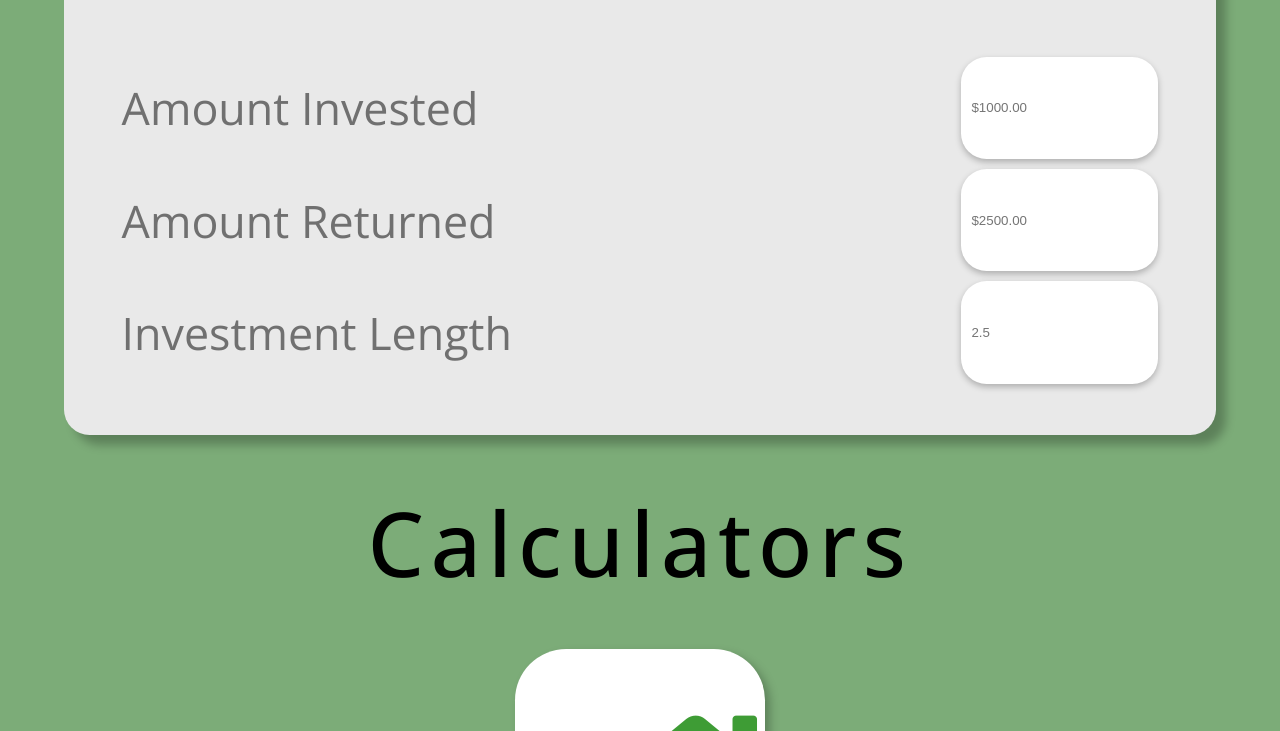
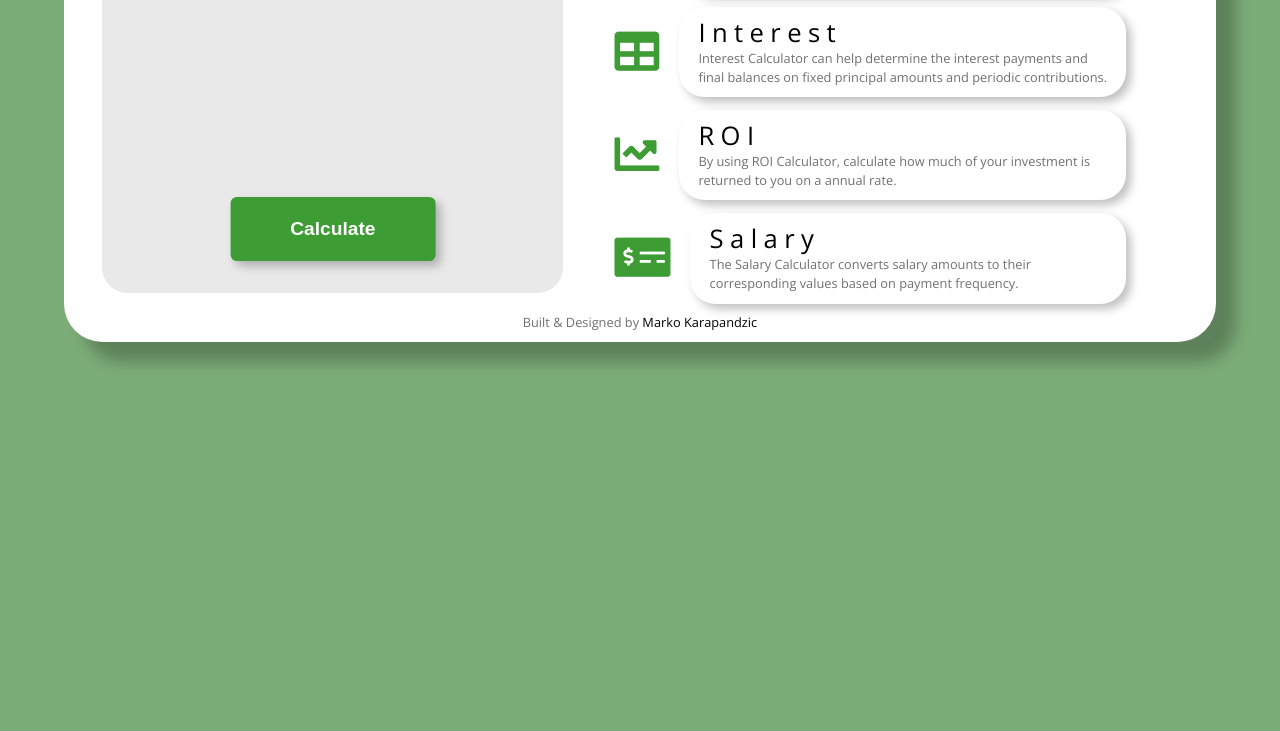
Before and after one commit to markokarapandzic/financial-calculator, a website: page src/index.html in a window 1280 px wide. Shown: the part 409-1140 px from the top of the page. After the commit the page ends 815 px from the top, so only its background shows below. Drawn offline with nearby package versions, Linux system fonts and the light colour scheme; files that its build step writes are made by us from their sources.

Commit message:
Desktop UI
UI Finished for Desktop Devices

```diff
--- a/src/index.html
+++ b/src/index.html
@@ -17,7 +17,7 @@
 </head>
 <body>
   <main class="main-container">
-    <section>
+    <section class="title-section">
       <h1 class="main-title">Financial Calculators</h1>
     </section>
     <section class="calculator-display">
@@ -36,38 +36,54 @@
           <input id="invested" type="text" placeholder="2.5">
         </div>
       </form>
+      <button class="btn-calculate">
+        <p>Calculate</p>
+      </button>
     </section>
     <section class="select-calculator">
-      <h2 class="select-calculator-title">Calculators</h2>
+      <div class="select-calculator-title">
+        <h2>Calculators</h2>
+        <p>Calculate all of your financial needs</p>
+      </div>
       <div class="calculators-display">
         <div class="calculator-item">
-          <i class="fas fa-home fa-7x"></i>
+          <i class="fas fa-home fa-2x"></i>
           <div class="calculator-item-title">
             <h3>Mortgage</h3>
+            <p class="calculator-description">The Mortgage Calculator helps estimate the monthly payment due along
+              with other financial costs associated with mortgages.</p>
           </div>
         </div>
         <div class="calculator-item">
-          <i class="fas fa-piggy-bank fa-7x"></i>
+          <i class="fas fa-piggy-bank fa-2x"></i>
           <div class="calculator-item-title">
             <h3>Loan</h3>
+            <p class="calculator-description">A Loan Calculator helps estimate monthly payments, interest rates and
+              compounding of your money.</p>
           </div>
         </div>
         <div class="calculator-item">
-          <i class="fas fa-table fa-7x"></i>
+          <i class="fas fa-table fa-2x"></i>
           <div class="calculator-item-title">
             <h3>Interest</h3>
+            <p class="calculator-description">Interest Calculator can help determine the interest payments and final
+              balances on fixed principal amounts and periodic contributions.</p>
           </div>
         </div>
         <div class="calculator-item">
-          <i class="fas fa-chart-line fa-7x"></i>
+          <i class="fas fa-chart-line fa-2x"></i>
           <div class="calculator-item-title">
             <h3>ROI</h3>
+            <p class="calculator-description">By using ROI Calculator, calculate how much of your investment is
+              returned to you on a annual rate.</p>
           </div>
         </div>
         <div class="calculator-item">
-          <i class="fas fa-money-check-alt fa-7x"></i>
+          <i class="fas fa-money-check-alt fa-2x"></i>
           <div class="calculator-item-title">
             <h3>Salary</h3>
+            <p class="calculator-description">The Salary Calculator converts salary amounts to their corresponding values
+              based on payment frequency.</p>
           </div>
         </div>
       </div>
@@ -77,5 +93,9 @@
   <footer class="footer">
     <p>Built & Designed by <a href="https://www.linkedin.com/in/marko-karapandzic-1aaa81130" target="_blank" rel="noopener">Marko Karapandzic</a></p>
   </footer>
+
+  <button class="fab-calculate">
+    <i class="fas fa-calculator fa-4x"></i>
+  </button>
 </body>
 </html>
--- a/src/styles.css
+++ b/src/styles.css
@@ -26,6 +26,7 @@ body {
   color: var(--clr-light-gray);
   line-height: 1.5;
   font-size: 0.875rem;
+  position: relative;
 }
 
 ul {
@@ -42,6 +43,10 @@ a:hover {
 
 button {
   text-decoration: none;
+}
+
+button:hover {
+  cursor: pointer;
 }
 
 img {
@@ -91,6 +96,26 @@ input[type="text"] {
   padding: 0 10px;
 }
 
+/* Floating Action Button */
+.fab-calculate {
+  position: fixed;
+  bottom: 2rem;
+  right: 2rem;
+  border-radius: 50%;
+  background-color: var(--clr-green-finance);
+  padding: 20px;
+  border: none;
+  box-shadow: 5px 5px 10px 0 rgba(0,0,0,0.25);
+}
+
+.fab-calculate i {
+  color: white;
+}
+
+.btn-calculate {
+  display: none;
+}
+
 /* Custom Classes START */
 .main-container {
   display: grid;
@@ -106,7 +131,6 @@ input[type="text"] {
 /* Calculator Display Section */
 .calculator-display {
   height: auto;
-  widows: 100%;
   background-color: var(--clr-light-gray-background);
   border-radius: 1rem;
   box-shadow: 10px 10px 10px 0px rgba(0,0,0,0.25);
@@ -140,6 +164,10 @@ input[type="text"] {
 }
 
 /* Select Calculator Section */
+.select-calculator-title p {
+  display: none;
+}
+
 .calculators-display {
   display: flex;
   flex-direction: column;
@@ -165,6 +193,10 @@ input[type="text"] {
   border-radius: 2rem;
   box-shadow: 5px 5px 10px 0px rgba(0,0,0,0.25);
   width: 250px;
+}
+
+.calculator-description {
+  display: none;
 }
 
 .calculator-item i {
@@ -196,3 +228,195 @@ input[type="text"] {
 .footer a:hover {
   opacity: 0.3;
 }
+
+@media screen and (min-width: 420px) {
+  input[type="text"] {
+    width: 20rem;
+  }
+}
+
+@media screen and (min-width: 420px) and (max-width: 550px) {
+  .calculator-item {
+    width: 300px;
+  }
+}
+
+@media screen and (min-width: 550px) and (max-width: 768px) {
+  .calculator-item {
+    width: 450px;
+  }
+}
+
+@media screen and (min-width: 768px) {
+  input[type="text"] {
+    font-size: 1.5rem;
+  }
+
+  .calculator-item {
+    width: 30rem;
+  }
+}
+
+@media screen and (min-width: 1025px) {
+  h1,
+  h2,
+  h3,
+  h4 {
+    font-weight: 300;
+  }
+
+  h1 {
+    font-size: 2rem;
+  }
+
+  h2 {
+    font-size: 1.5rem;
+  }
+
+  h3 {
+    font-size: 1rem;
+  }
+
+  h4 {
+    font-size: 0.75rem;
+  }
+
+  p {
+    font-size: 0.5rem;
+    margin-bottom: 1.25rem;
+    color: var(--clr-grey-light);
+    font-weight: 400;
+  }
+
+  input[type="text"] {
+    height: 1.5rem;
+    font-size: 0.75rem;
+    border-radius: 0.25rem;
+    width: 10rem;
+  }
+
+  .fab-calculate {
+    display: none;
+  }
+
+  .input-text label {
+    font-size: 0.6rem;
+    color: black;
+  }
+
+  .title-section {
+    display: none;
+  }
+
+  .main-container {
+    display: flex;
+    flex-direction: row;
+    align-items: center;
+    justify-content: space-between;
+    margin: 5%;
+    background-color: white;
+    border-radius: 1.5rem;
+    box-shadow: 20px 20px 15px 0 rgba(0,0,0,0.25);
+    padding: 3%;
+    height: auto;
+  }
+
+  /* Calculator Section */
+  .calculator-display {
+    position: relative;
+    flex: 3;
+    margin: 0;
+    height: 23rem;
+    box-shadow: none;
+  }
+
+  .calculator-title {
+    margin-bottom: 1rem;
+  }
+
+  .btn-calculate {
+    position: absolute;
+    display: flex;
+    align-items: center;
+    justify-content: center;
+    bottom: 0;
+    left: 50%;
+    transform: translate(-50%, -50%);
+    width: 8rem;
+    height: 2.5rem;
+    background-color: var(--clr-green-finance);
+    border: none;
+    border-radius: 0.25rem;
+    box-shadow: 5px 5px 10px 0 rgba(0,0,0,0.25);
+  }
+
+  .btn-calculate p {
+    margin: 0;
+    font-size: 0.75rem;
+    font-weight: 600;
+    color: white;
+  }
+
+  /* Select Calculator Section */
+  .select-calculator {
+    flex: 4;
+    padding: 0;
+    max-width: 100%;
+  }
+
+  .select-calculator-title {
+    margin-bottom: 1rem;
+  }
+
+  .select-calculator-title p {
+    display: initial;
+    font-size: 0.75rem;
+    font-weight: 300;
+  }
+
+  .calculator-item {
+    width: 20rem;
+    box-shadow: none;
+    padding: 0;
+    border: none;
+    border-radius: 0;
+    background-color: transparent;
+  }
+
+  .calculator-item i {
+    flex: none;
+    margin-right: 20px;
+  }
+
+  .calculator-item-title {
+    display: flex;
+    flex-direction: column;
+    align-items: flex-start;
+    justify-content: center;
+    box-shadow: 5px 5px 10px 0 rgba(0,0,0,0.25);
+    border-radius: 1rem;
+    padding: 10px 0.75rem;
+  }
+
+  .calculator-description {
+    display: initial;
+    text-align: left;
+    margin: 0;
+  }
+
+  .calculators-display > *:not(:last-child) {
+    margin-bottom: 0.5rem;
+  }
+
+  /* Footer */
+  .footer {
+    position: absolute;
+    bottom: 0;
+    left: 50%;
+    transform: translate(-50%, -50%);
+  }
+
+  .footer p {
+    margin: 0;
+  }
+}
```
